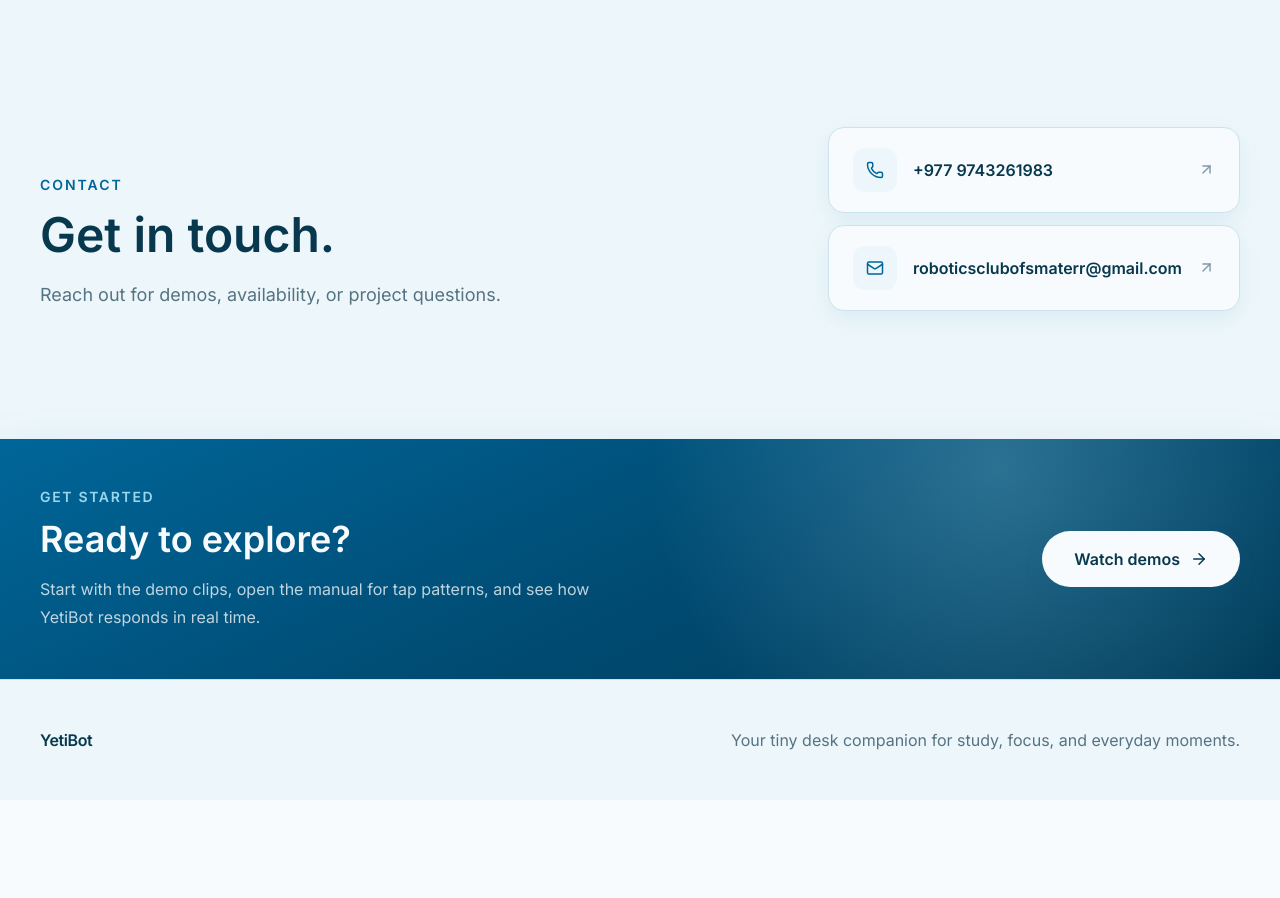
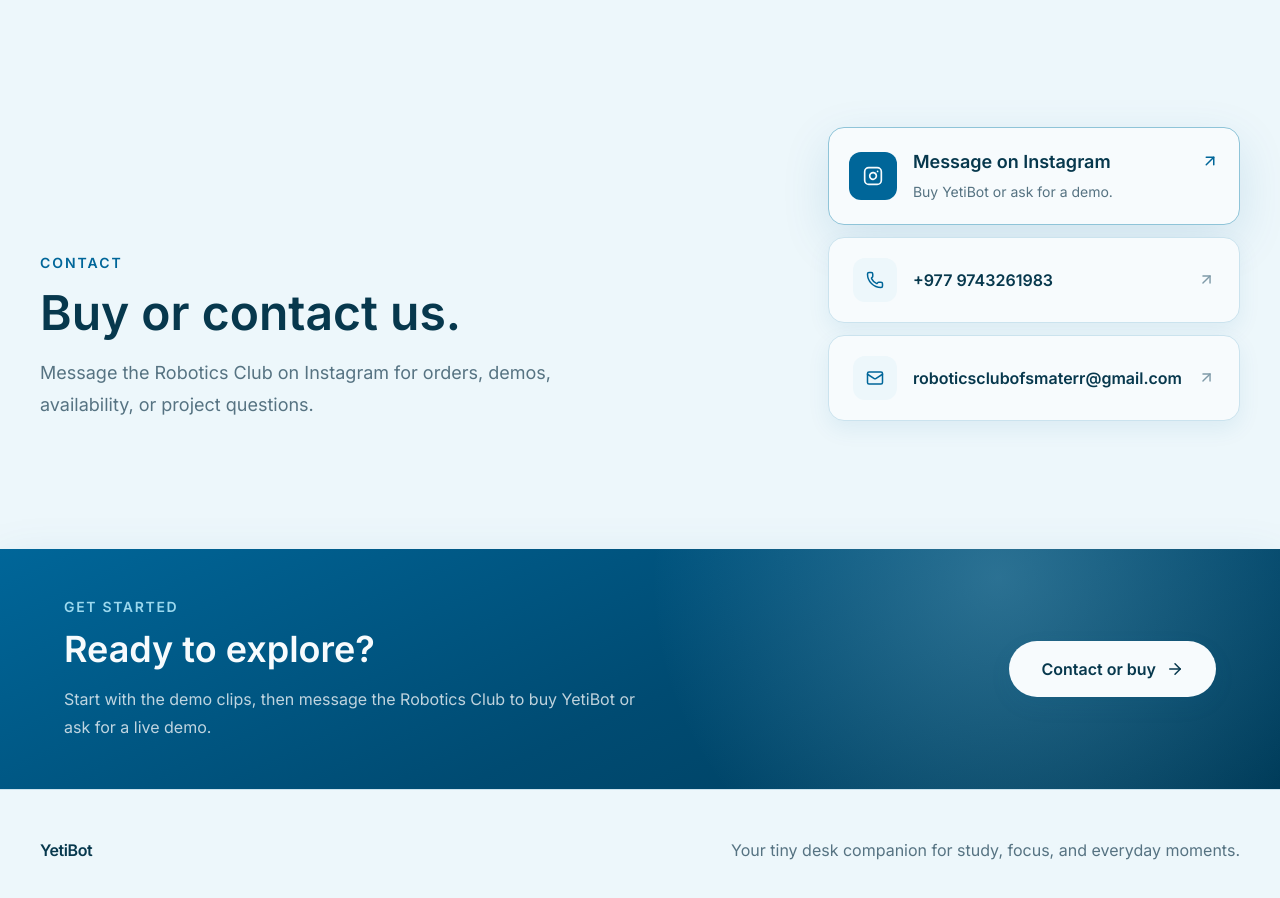
Before and after one commit to PragyanMaharjan63/yetibot, a React (Vite) app: page / in a window 1280 px wide. Shown: the part 4740-5638 px from the top of the page. Before the commit the page ends 5540 px from the top, so only its background shows below. Built offline with nearby package versions, Linux system fonts and the light colour scheme.

Commit message:
feat:insta add

```diff
--- a/src/sections/Contact.jsx
+++ b/src/sections/Contact.jsx
@@ -1,9 +1,10 @@
-import { ArrowUpRight, Mail, Phone } from "lucide-react";
+import { ArrowUpRight, Instagram, Mail, Phone } from "lucide-react";
 import SectionLabel from "../components/SectionLabel";
 
 const contact = {
   phone: "+977 9743261983",
   email: "roboticsclubofsmaterr@gmail.com",
+  instagram: "https://www.instagram.com/roboticzclub/",
 };
 
 export default function Contact() {
@@ -17,14 +18,42 @@
           <div>
             <SectionLabel>Contact</SectionLabel>
             <h2 className="mt-3 text-3xl font-semibold text-ink sm:mt-4 sm:text-5xl">
-              Get in touch.
+              Buy or contact us.
             </h2>
             <p className="mt-4 max-w-xl text-base leading-8 text-muted sm:mt-5 sm:text-lg">
-              Reach out for demos, availability, or project questions.
+              Message the Robotics Club on Instagram for orders, demos,
+              availability, or project questions.
             </p>
           </div>
 
           <div className="grid gap-3 sm:min-w-96">
+            <a
+              href={contact.instagram}
+              target="_blank"
+              rel="noreferrer"
+              className="group rounded-2xl border border-line-strong bg-paper p-4 text-ink shadow-soft transition-all hover:-translate-y-0.5 hover:border-stone sm:p-5"
+            >
+              <span className="flex items-start justify-between gap-4">
+                <span className="flex min-w-0 items-center gap-3 sm:gap-4">
+                  <span className="flex h-11 w-11 shrink-0 items-center justify-center rounded-xl bg-stone text-paper sm:h-12 sm:w-12">
+                    <Instagram size={20} />
+                  </span>
+                  <span className="min-w-0">
+                    <span className="block text-base font-semibold sm:text-lg">
+                      Message on Instagram
+                    </span>
+                    <span className="mt-1 block text-sm leading-6 text-muted">
+                      Buy YetiBot or ask for a demo.
+                    </span>
+                  </span>
+                </span>
+                <ArrowUpRight
+                  size={18}
+                  className="mt-1 shrink-0 text-stone transition-transform group-hover:-translate-y-0.5 group-hover:translate-x-0.5"
+                />
+              </span>
+            </a>
+
             <a
               href={`tel:${contact.phone.replace(/\s/g, "")}`}
               className="group flex items-center justify-between gap-3 rounded-2xl border border-line bg-paper px-4 py-4 text-sm font-semibold text-ink shadow-tiny transition-all hover:border-line-strong sm:gap-4 sm:px-6 sm:py-5 sm:text-base"
--- a/src/sections/CtaSection.jsx
+++ b/src/sections/CtaSection.jsx
@@ -7,9 +7,9 @@
     <section className="px-4 pb-0 sm:px-6 md:px-0">
       <motion.div
         {...reveal}
-        className="cta-panel overflow-hidden rounded-2xl text-paper shadow-soft sm:rounded-3xl md:rounded-none"
+        className="cta-panel overflow-hidden rounded-2xl text-paper shadow-soft sm:rounded-3xl xl:rounded-none"
       >
-        <div className="mx-auto flex max-w-7xl flex-col gap-7 px-6 py-8 sm:gap-9 sm:px-12 sm:py-12 md:flex-row md:items-center md:justify-between lg:px-10">
+        <div className="mx-auto flex max-w-7xl flex-col gap-7 px-6 py-8 sm:gap-9 sm:px-12 sm:py-12 md:flex-row md:items-center md:justify-between lg:px-10 xl:px-16">
           <div>
             <p className="text-xs font-bold uppercase tracking-[0.12em] text-stone-light sm:text-sm">
               Get started
@@ -18,16 +18,16 @@
               Ready to explore?
             </h2>
             <p className="mt-4 max-w-xl text-sm leading-7 text-white/75 sm:text-base">
-              Start with the demo clips, open the manual for tap patterns, and
-              see how YetiBot responds in real time.
+              Start with the demo clips, then message the Robotics Club to buy
+              YetiBot or ask for a live demo.
             </p>
           </div>
 
           <a
-            href="#demos"
+            href="#contact"
             className="inline-flex shrink-0 items-center justify-center gap-2.5 rounded-full bg-paper px-7 py-3.5 text-base font-semibold text-ink shadow-tiny transition-opacity hover:opacity-90 sm:px-8 sm:py-4"
           >
-            Watch demos
+            Contact or buy
             <ArrowRight size={18} />
           </a>
         </div>
```
